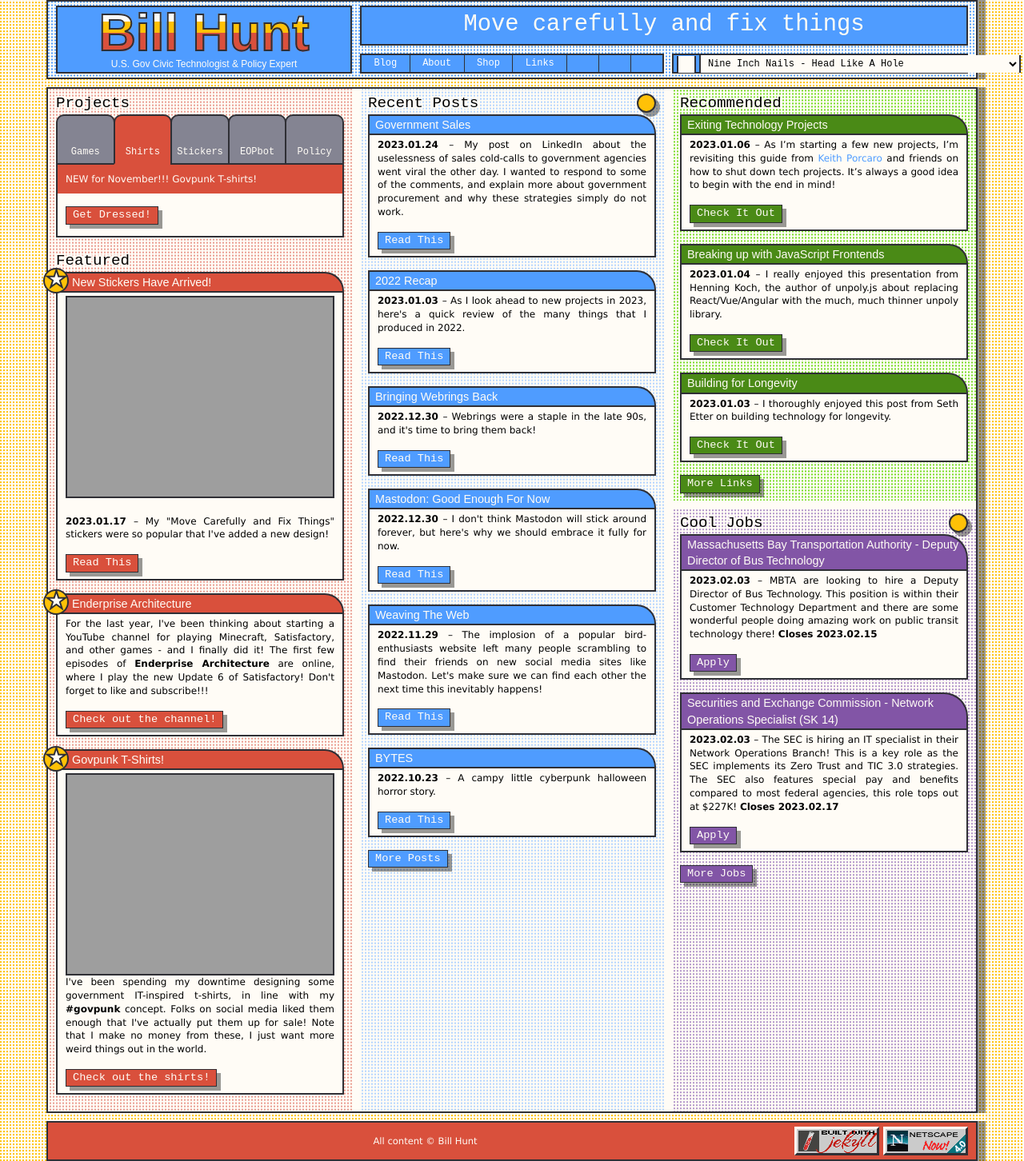
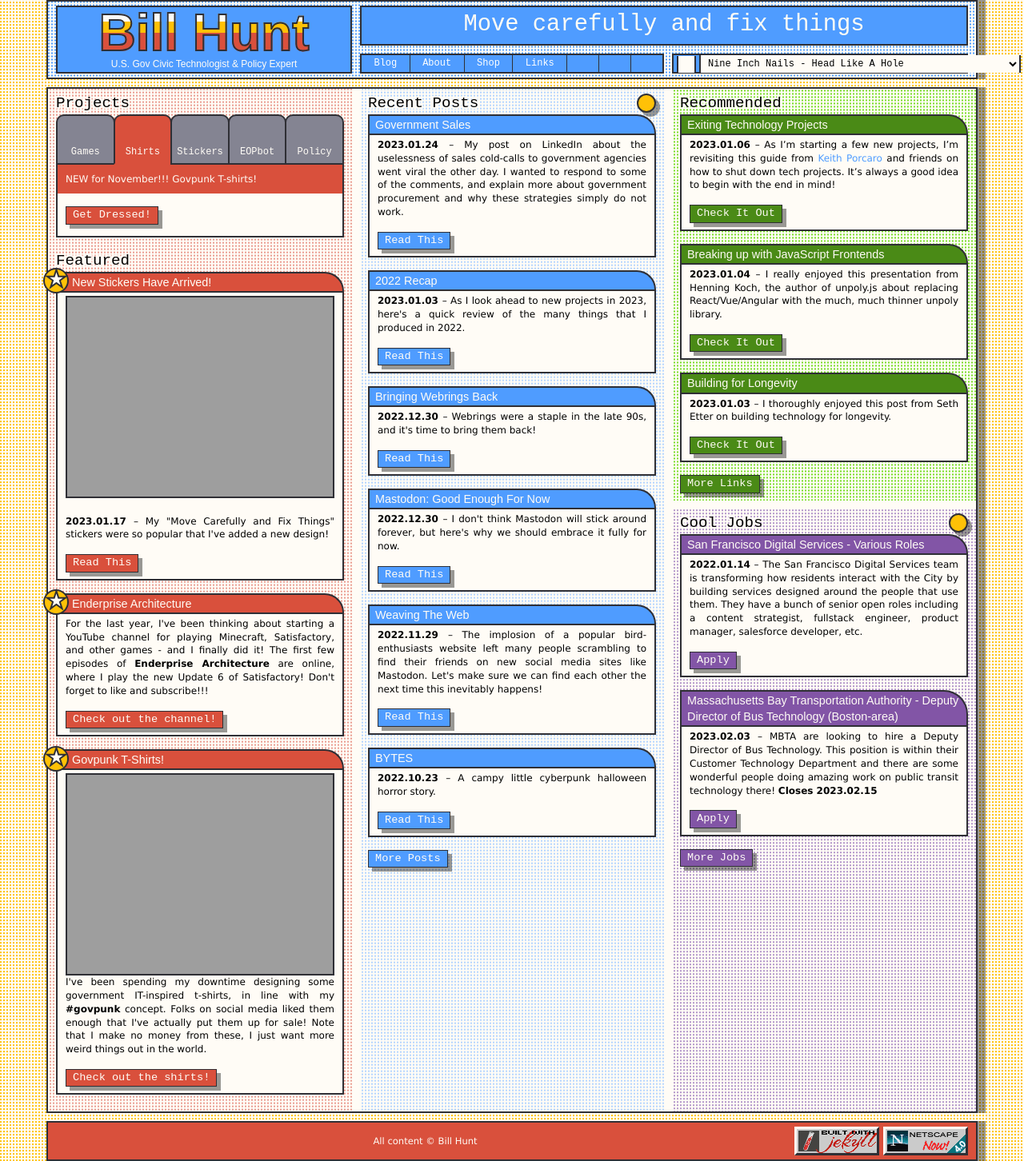
Before and after one commit to krusynth/billhunt.dev, a Jekyll site: the page built from index.md, in a window 1280 px wide. Shown: the whole page at 80% size. Built offline with Jekyll 4.4.1, drawn with Linux system fonts in a browser that asks for light colours; some web fonts are replaced.

Commit message:
Update jobs.

```diff
--- a/_data/jobs.yml
+++ b/_data/jobs.yml
@@ -1,4 +1,10 @@
-- title: Massachusetts Bay Transportation Authority - Deputy Director of Bus Technology
+- title: San Francisco Digital Services - Various Roles
+  url: https://digitalservices.sfgov.org/joinus/
+  closes:
+  date: 2022-01-14
+  content: The San Francisco Digital Services team is transforming how residents interact with the City by building services designed around the people that use them. They have a bunch of senior open roles including a content strategist, fullstack engineer, product manager, salesforce developer, etc.
+
+- title: Massachusetts Bay Transportation Authority - Deputy Director of Bus Technology (Boston-area)
   url: https://www.governmentjobs.com/careers/mbta/jobs/3899053/deputy-director-of-bus-technology
   date: 2023-02-03
   closes: 2023-02-15
@@ -118,12 +124,6 @@
   date: 2022-09-17
   content: The Internet Society works on open, global internet issues - they're hiring for a variety of roles from technology to fundraising to project management.
 
-- title: San Francisco Digital Services - Various Roles
-  url: https://digitalservices.sfgov.org/joinus/
-  closes:
-  date: 2022-01-14
-  content: The SF Digital Services team has a bunch of open roles including QA, project management, and analytics.
-
 - title: NYC Benefits Access - Senior Product Manager
   url: https://buildwithnyc.github.io/srproductmanager.html
   closes:
```
